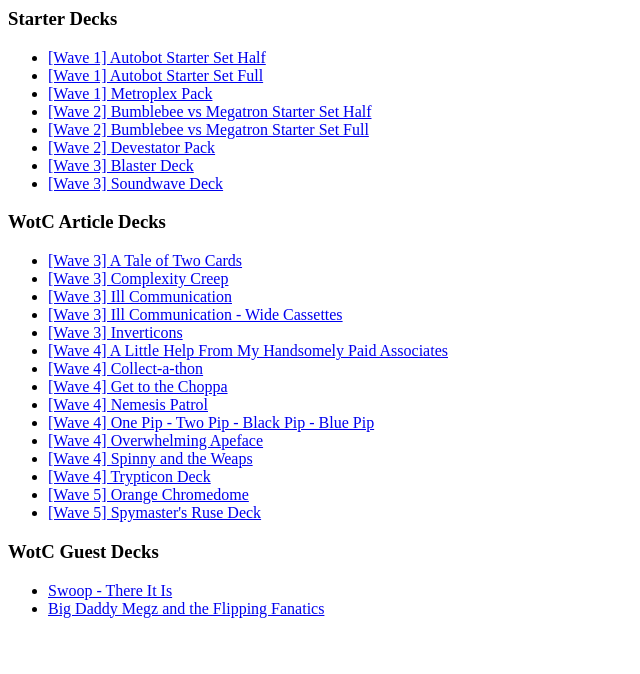
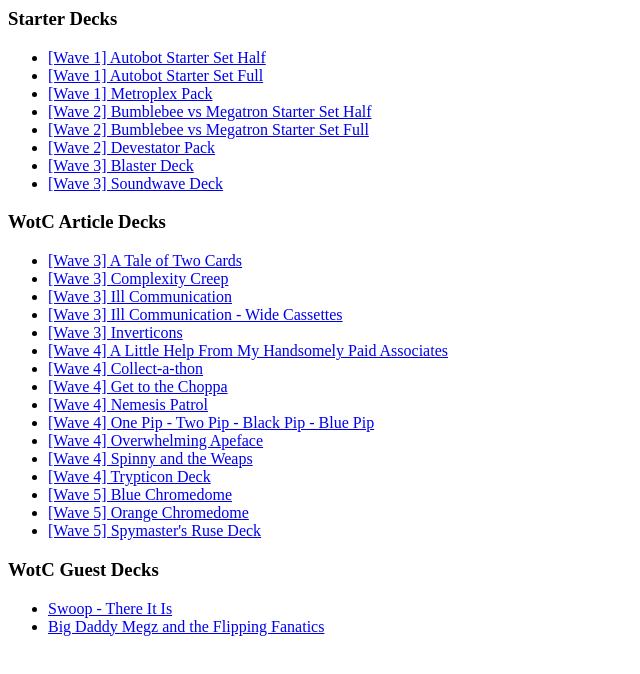
Before and after one commit to tftcg/decks, a plain HTML site: page index.html in a window 1280 px wide. Shown: the whole page, without its empty margins (0-640 px from the left). Drawn offline with Linux system fonts and the light colour scheme.

Commit message:
New deck in a WotC article

```diff
--- a/index.html
+++ b/index.html
@@ -28,6 +28,7 @@
             <li><a href="WotC Decks/Overwhelming Apeface.o8d">[Wave 4] Overwhelming Apeface</a></li>
             <li><a href="WotC Decks/Spinny and the Weaps.o8d">[Wave 4] Spinny and the Weaps</a></li>
             <li><a href="WotC Decks/Trypticon Deck.o8d">[Wave 4] Trypticon Deck</a></li>
+            <li><a href="WotC Decks/Blue Chromedome.o8d">[Wave 5] Blue Chromedome</a></li>
             <li><a href="WotC Decks/Orange Chromedome.o8d">[Wave 5] Orange Chromedome</a></li>
             <li><a href="WotC Decks/Spymaster's Ruse Deck.o8d">[Wave 5] Spymaster's Ruse Deck</a></li>
         </ul>
```
